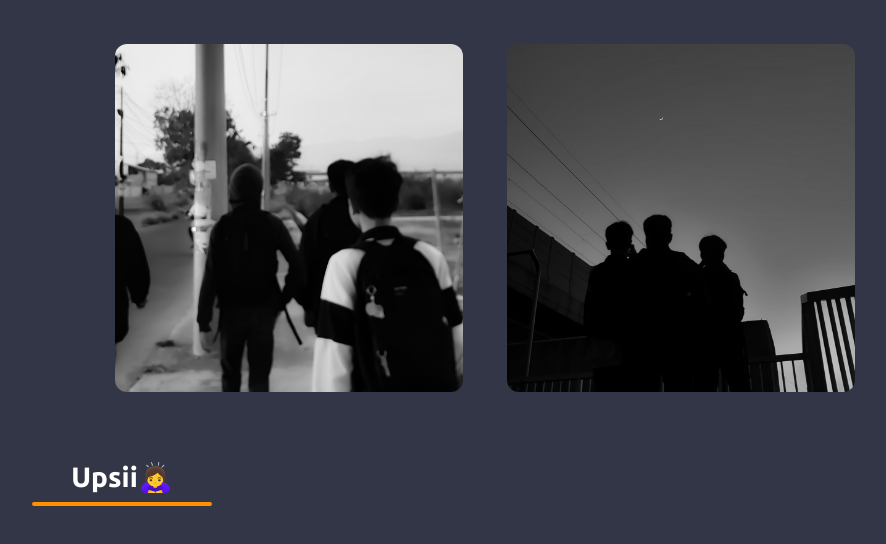
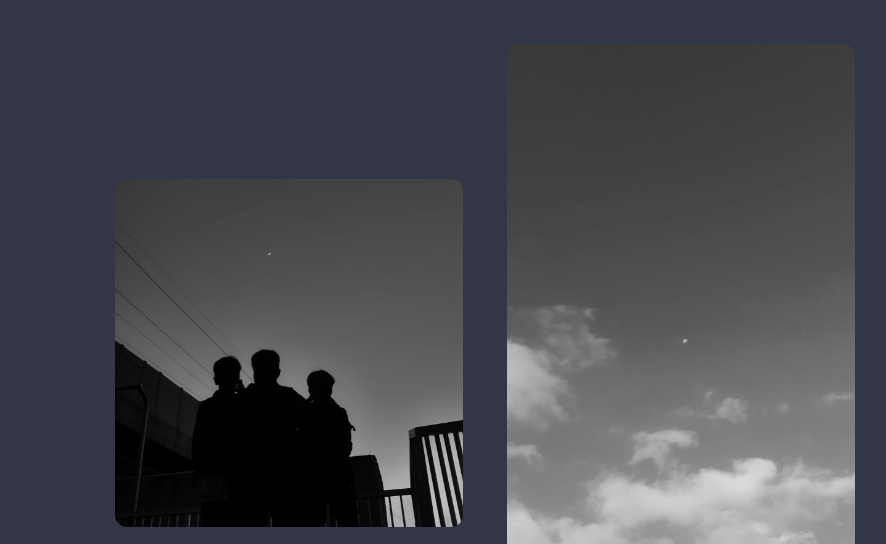
Before and after one commit to Reggsluvya/Portofolio, a plain HTML site: page index.html in a window 1280 px wide. Shown: the part 6316-6860 px from the top of the page, without its empty margins (155-1041 px from the left). Drawn offline with nearby package versions, Linux system fonts and the light colour scheme.

Commit message:
Update index.html

```diff
--- a/index.html
+++ b/index.html
@@ -174,8 +174,8 @@
                               <div class="col-4"><img src="img/20240321_174854.jpg" alt="Portfolio Image" class="portfolio-img" data-bs-toggle="modal" data-bs-target="#imageModal" onclick="openModal(this)"></div>
                               <div class="col-4"><img src="img/20240406_175011 (1).jpg" alt="Portfolio Image" class="portfolio-img" data-bs-toggle="modal" data-bs-target="#imageModal" onclick="openModal(this)"></div>
                               <div class="col-4 mt-4"><img src="img/20240627_054542.jpg" alt="Portfolio Image" class="portfolio-img" data-bs-toggle="modal" data-bs-target="#imageModal" onclick="openModal(this)"></div>
-                              <div class="col-4 mt-4"><img src="img/20240907_172935.jpg" alt="Portfolio Image" class="portfolio-img" data-bs-toggle="modal" data-bs-target="#imageModal" onclick="openModal(this)"></div>
                               <div class="col-4 mt-4"><img src="img/20240907_180002.jpg" alt="Portfolio Image" class="portfolio-img" data-bs-toggle="modal" data-bs-target="#imageModal" onclick="openModal(this)"></div>
+                              <div class="col-4 mt-4"><img src="img/20240120_173053.jpg" alt="Portfolio Image" class="portfolio-img" data-bs-toggle="modal" data-bs-target="#imageModal" onclick="openModal(this)"></div>
                           </div>
                           <div class="row justify-content-center mt-5">
                               <div class="col-10"><h3 class="text-center subjudul">Upsii🙇‍♀️</h3></div>
```
